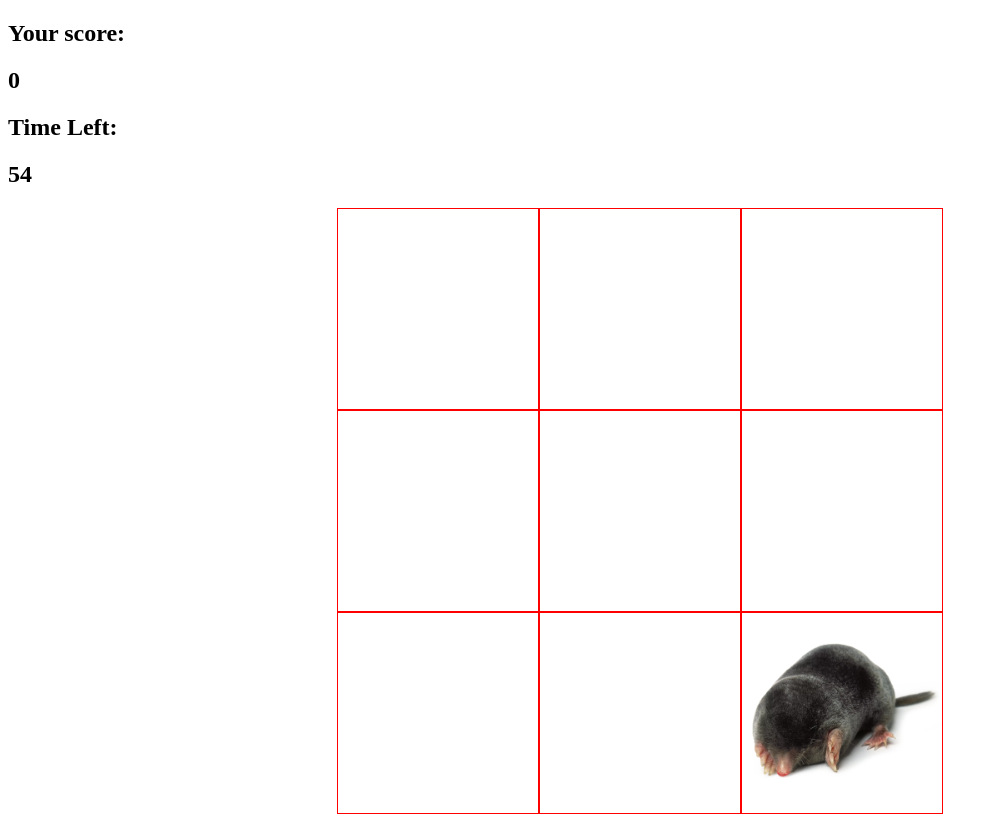
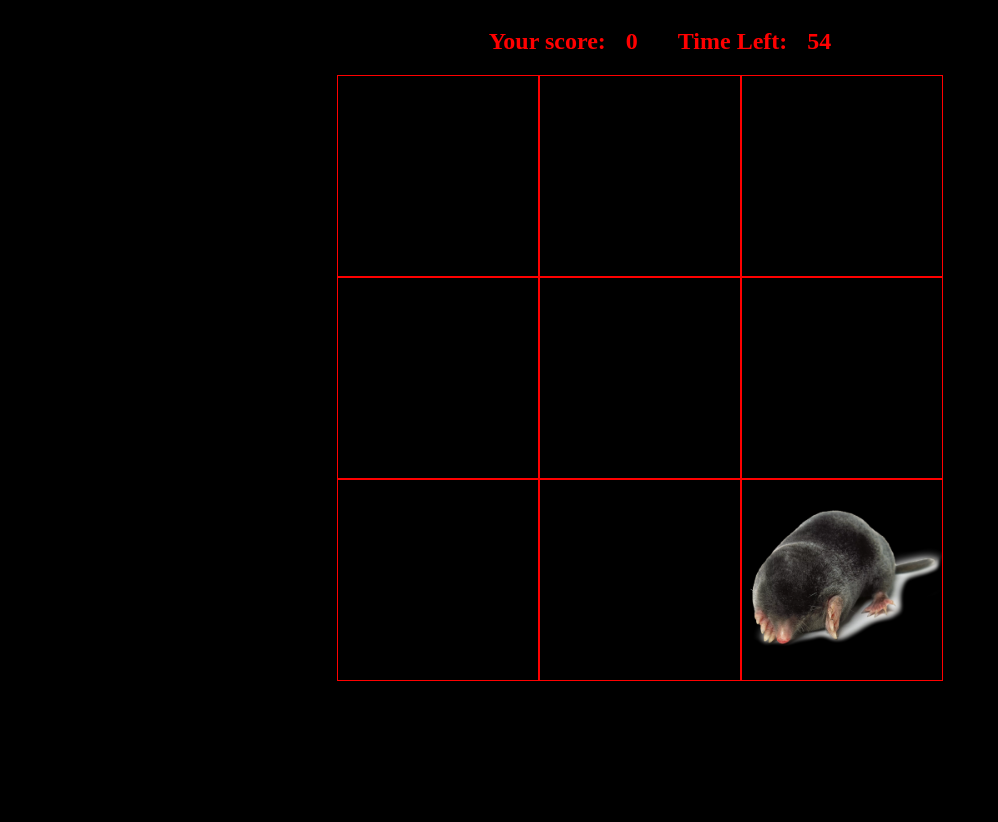
Before and after one commit to Richie1136/Whac-A-Mole-vanillajs, a plain HTML site: page index.html in a window 1280 px wide. Shown: the whole page, without its empty margins (0-998 px from the left). After the commit the page ends 800 px from the top, so only its background shows below. Drawn offline with Linux system fonts and the light colour scheme.

Commit message:
Added some styling

```diff
--- a/index.html
+++ b/index.html
@@ -8,10 +8,12 @@
   <title>Whac A Mole</title>
 </head>
 <body>
-  <h2>Your score:</h2>
-  <h2 id="score">0</h2>
-  <h2>Time Left:</h2>
-  <h2 id="time-left">60 </h2>
+  <div class="container">
+    <h2>Your score:</h2>
+    <h2 id="score">0</h2>
+    <h2>Time Left:</h2>
+    <h2 id="time-left">60 </h2>
+  </div>
   <div class="grid">
     <div class="square" id="1"></div>
     <div class="square" id="2"></div>
--- a/styles.css
+++ b/styles.css
@@ -18,3 +18,26 @@
   width: 200px;
   background-size: cover;
 }
+
+body {
+  background-color: black;
+}
+
+.container {
+  color: red;
+  display: flex;
+  justify-content: center;
+  align-items: center;
+}
+
+h2#score {
+  margin-left: 20px;
+}
+
+.container h2 {
+  margin-left: 40px;
+}
+
+h2#time-left {
+  margin-left: 20px;
+}
```
